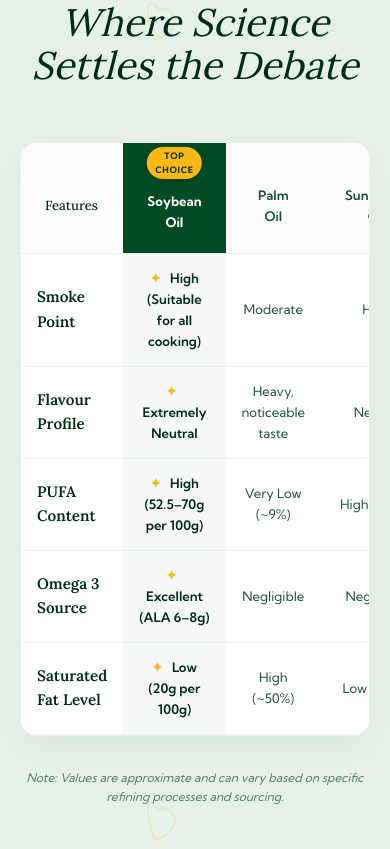
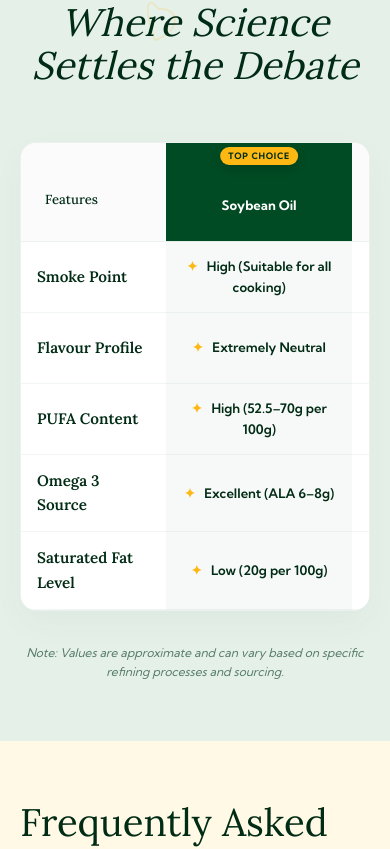
Before and after one commit to genaiwebsites/jeevanrekha, a Next.js app: page /products/soybean-oil in a window 390 px wide. Shown: the part 5420-6269 px from the top of the page. Built offline with nearby package versions, Linux system fonts and the light colour scheme; no server answers.

Commit message:
fix(ui): improve mobile responsiveness and comparison table scrolling on product pages

```diff
--- a/src/app/products/mustard-oil/mustard-oil.css
+++ b/src/app/products/mustard-oil/mustard-oil.css
@@ -1026,3 +1026,11 @@
   box-shadow: 0 4px 18px rgba(200, 16, 46, 0.14);
   transform: translateX(-4px);
 }
+
+
+
+/* Mobile Responsiveness Fixes */
+@media (max-width: 1024px) { .mustard-page-container .benefits-grid { grid-template-columns: repeat(2, 1fr); gap: 20px; } .mustard-page-container .faq-inner { grid-template-columns: 1fr; gap: 40px; } }
+@media (max-width: 768px) { .mustard-page-container .benefits-grid { grid-template-columns: 1fr; } }
+.mustard-page-container .compare-table-wrapper { overflow-x: auto; overflow-y: hidden; -webkit-overflow-scrolling: touch; }
+.mustard-page-container .compare-table { min-width: 600px; }
--- a/src/app/products/rice-bran-oil/rice-bran-oil.css
+++ b/src/app/products/rice-bran-oil/rice-bran-oil.css
@@ -629,3 +629,10 @@
   box-shadow: 0 4px 18px rgba(75, 38, 133, 0.14);
   transform: translateX(-4px);
 }
+
+
+/* Mobile Responsiveness Fixes */
+@media (max-width: 1024px) { .rice-bran-page-container .benefits-grid { grid-template-columns: repeat(2, 1fr); gap: 20px; } .rice-bran-page-container .faq-inner { grid-template-columns: 1fr; gap: 40px; } }
+@media (max-width: 768px) { .rice-bran-page-container .benefits-grid { grid-template-columns: 1fr; } }
+.rice-bran-page-container .compare-table-wrapper { overflow-x: auto; overflow-y: hidden; -webkit-overflow-scrolling: touch; }
+.rice-bran-page-container .compare-table { min-width: 600px; }
--- a/src/app/products/soybean-oil/soybean-oil.css
+++ b/src/app/products/soybean-oil/soybean-oil.css
@@ -640,3 +640,10 @@
   box-shadow: 0 4px 18px rgba(0, 75, 35, 0.14);
   transform: translateX(-4px);
 }
+
+
+/* Mobile Responsiveness Fixes */
+@media (max-width: 1024px) { .soybean-page-container .benefits-grid { grid-template-columns: repeat(2, 1fr); gap: 20px; } .soybean-page-container .faq-inner { grid-template-columns: 1fr; gap: 40px; } }
+@media (max-width: 768px) { .soybean-page-container .benefits-grid { grid-template-columns: 1fr; } }
+.soybean-page-container .compare-table-wrapper { overflow-x: auto; overflow-y: hidden; -webkit-overflow-scrolling: touch; }
+.soybean-page-container .compare-table { min-width: 600px; }
```
